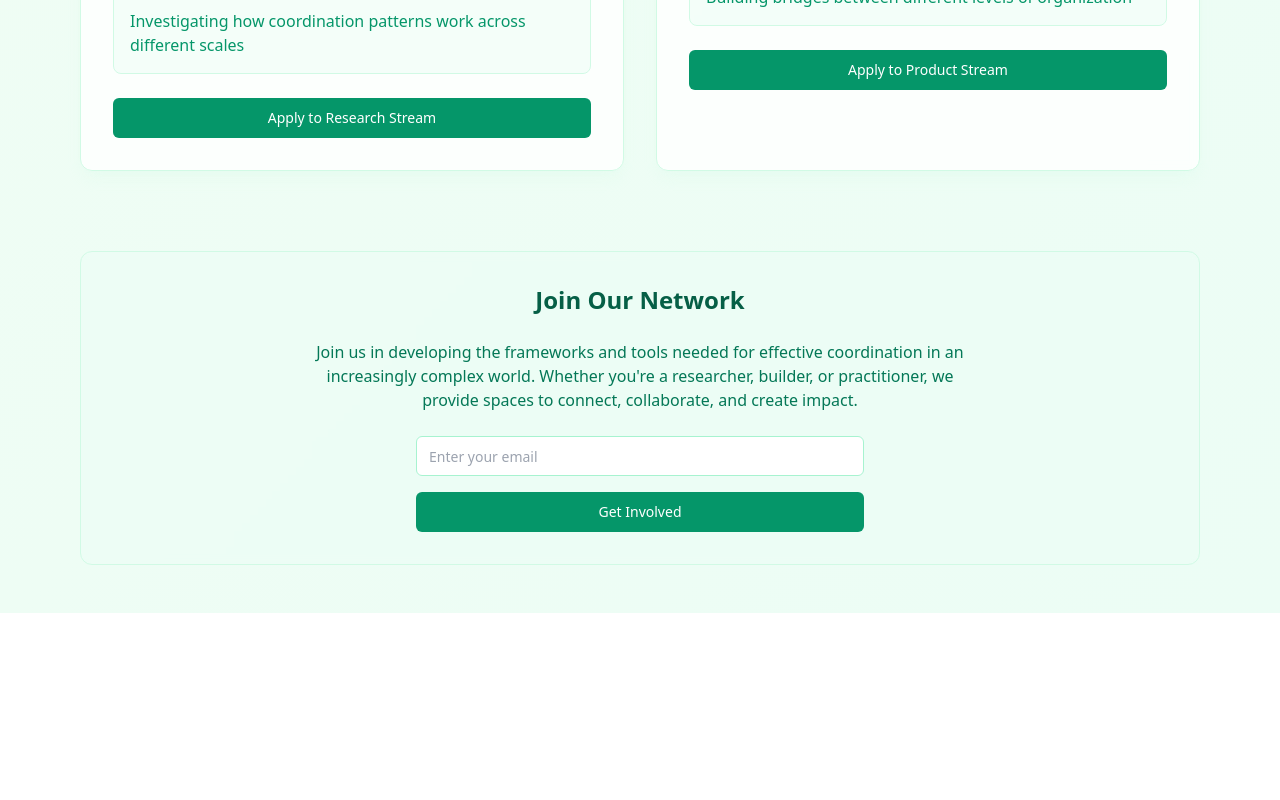
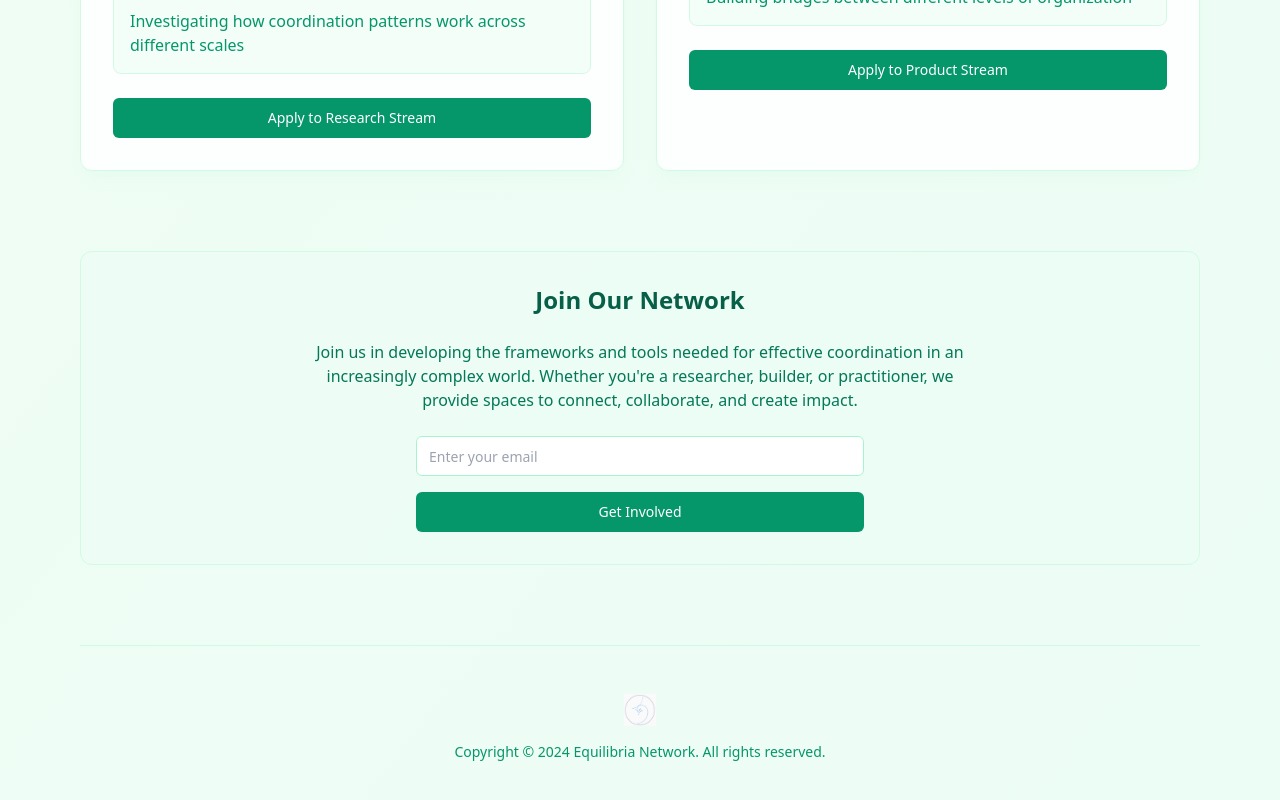
Before and after one commit to Equilibria-Network/eq-network, a React (Vite) app: page / in a window 1280 px wide. Shown: the part 839-1639 px from the top of the page. Before the commit the page ends 1452 px from the top, so only its background shows below. Built offline with nearby package versions, Linux system fonts and the light colour scheme.

Commit message:
Add footer with spiral logo
Implemented a footer section at the bottom of the page, featuring the spiral logo and the text "Equilibria Network". This addition enhances the branding and aesthetic of the application.
[skip gpt_engineer]

```diff
--- a/src/pages/Index.tsx
+++ b/src/pages/Index.tsx
@@ -110,6 +110,18 @@ const Index = () => {
             </Button>
           </form>
         </section>
+
+        {/* Footer */}
+        <footer className="text-center space-y-4 pt-12 border-t border-emerald-100">
+          <img
+            src="/lovable-uploads/30b10e59-0ac0-4796-8711-fa380fd1d7b9.png"
+            alt="Equilibria Network Logo"
+            className="h-8 mx-auto"
+          />
+          <p className="text-emerald-600 text-sm">
+            Copyright © {new Date().getFullYear()} Equilibria Network. All rights reserved.
+          </p>
+        </footer>
       </main>
     </div>
   );
```
